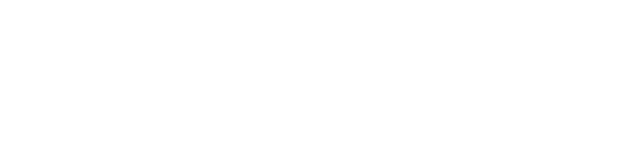
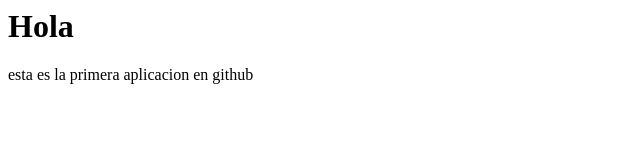
Before and after one commit to rodrigo-sistemas/codigohecho, a plain HTML site: page index.html in a window 1280 px wide. Shown: the whole page, without its empty margins (0-640 px from the left). Drawn offline with Linux system fonts and the light colour scheme.

Commit message:
Update index.html

```diff
--- a/index.html
+++ b/index.html
@@ -2,7 +2,8 @@
 <head><title>Nueva Pagina</title></head>
 <body>
 <div id="contenedor">
-<h1></h1>
+<h1>Hola</h1>
+<p>esta es la primera aplicacion en github</p>
 </div>
 </body>
 </html>
```
